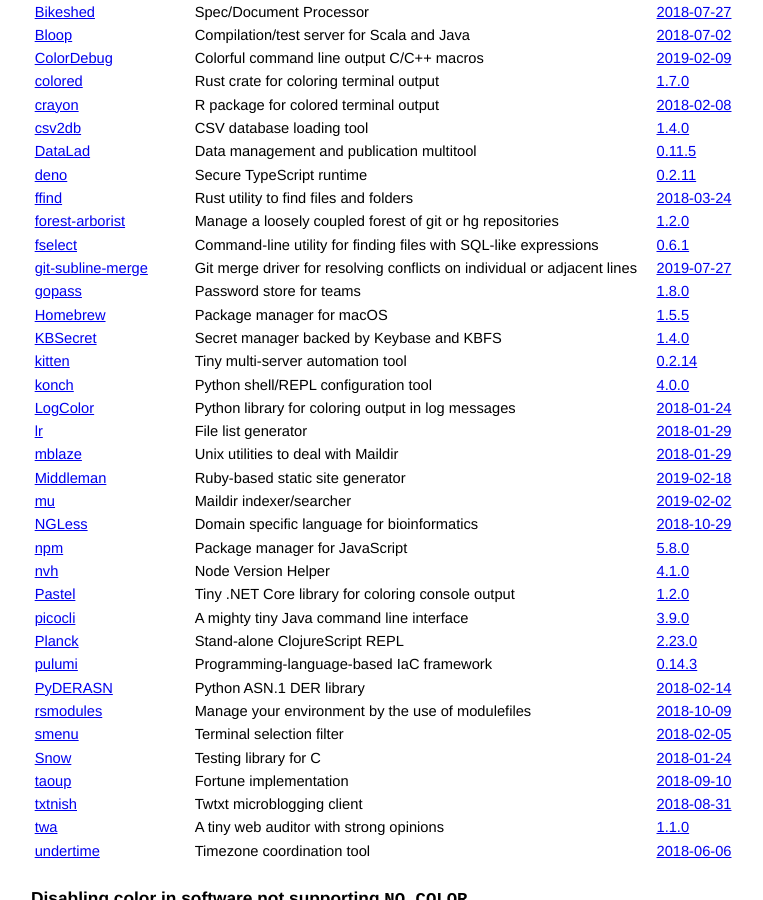
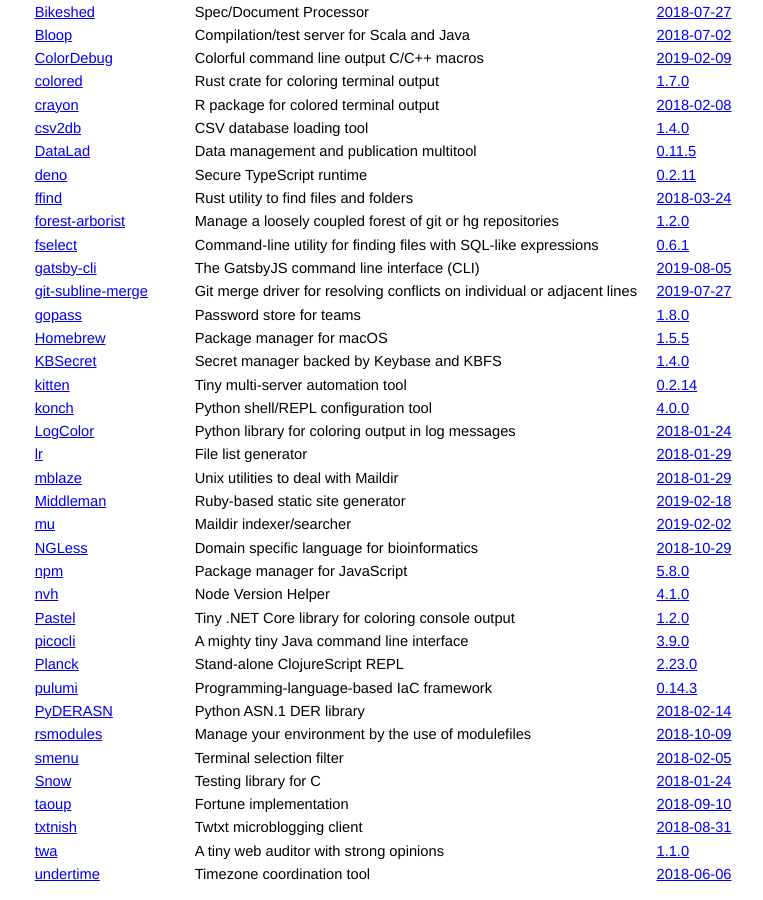
Before and after one commit to jcs/no_color, a Jekyll site: the page built from index.md, in a window 1280 px wide and 900 px high, scrolled down 551 px. Shown: the whole window, without its empty margins (209-972 px from the left). Built offline with Jekyll 4.4.1, drawn with Linux system fonts in a browser that asks for light colours; our own code applies the rules of GitHub Pages for plain Markdown files.

Commit message:
feat: add gatsby-cli to supporting software
As introduced in https://github.com/gatsbyjs/gatsby/pull/16372 and documented here https://www.gatsbyjs.org/docs/gatsby-cli/#disabling-colored-output Gatsby CLI respects `NO_COLOR`

```diff
--- a/index.md
+++ b/index.md
@@ -52,6 +52,7 @@ and submit a pull request.
 | [ffind](https://github.com/josephscade/ffind) | Rust utility to find files and folders | [2018-03-24](https://github.com/josephscade/ffind/commit/fec4aa6101f2b3d6d5b06df640e299d0b1fbb190) |
 | [forest-arborist](https://github.com/JohnRGee/forest-arborist) | Manage a loosely coupled forest of git or hg repositories | [1.2.0](https://github.com/JohnRGee/forest-arborist/releases/tag/v1.2.0) |
 | [fselect](https://github.com/jhspetersson/fselect) | Command-line utility for finding files with SQL-like expressions | [0.6.1](https://github.com/jhspetersson/fselect/releases/tag/0.6.1) |
+| [gatsby-cli](https://github.com/gatsbyjs/gatsby/blob/master/packages/gatsby-cli) | The GatsbyJS command line interface (CLI) | [2019-08-05](https://github.com/gatsbyjs/gatsby/commit/ccebe174078529329a26350224a1a5730567c695) |
 | [git-subline-merge](https://github.com/paulaltin/git-subline-merge) | Git merge driver for resolving conflicts on individual or adjacent lines | [2019-07-27](https://github.com/paulaltin/git-subline-merge/commit/d8f738a62f96dfdf315511cece7c93526e48baef) |
 | [gopass](https://github.com/gopasspw/gopass) | Password store for teams | [1.8.0](https://github.com/gopasspw/gopass/releases/tag/v1.8.0) |
 | [Homebrew](https://brew.sh/) | Package manager for macOS | [1.5.5](https://github.com/Homebrew/brew/releases/tag/1.5.5) |
```
